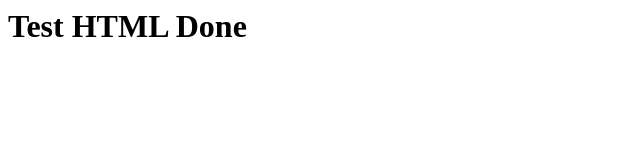
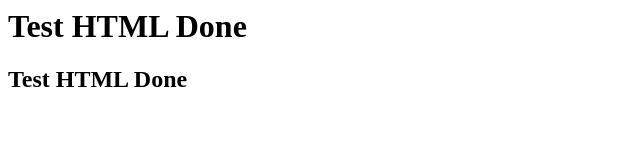
Before and after one commit to abhi7620/TestDevlop, a plain HTML site: page index.htm in a window 1280 px wide. Shown: the whole page, without its empty margins (0-640 px from the left). Drawn offline with Linux system fonts and the light colour scheme.

Commit message:
Change H2 tag
Change H2 tag

```diff
--- a/index.htm
+++ b/index.htm
@@ -1,3 +1,4 @@
 <html>
 <h1>Test HTML Done</h1>
+  <h2>Test HTML Done</h2>
 </html>
```
